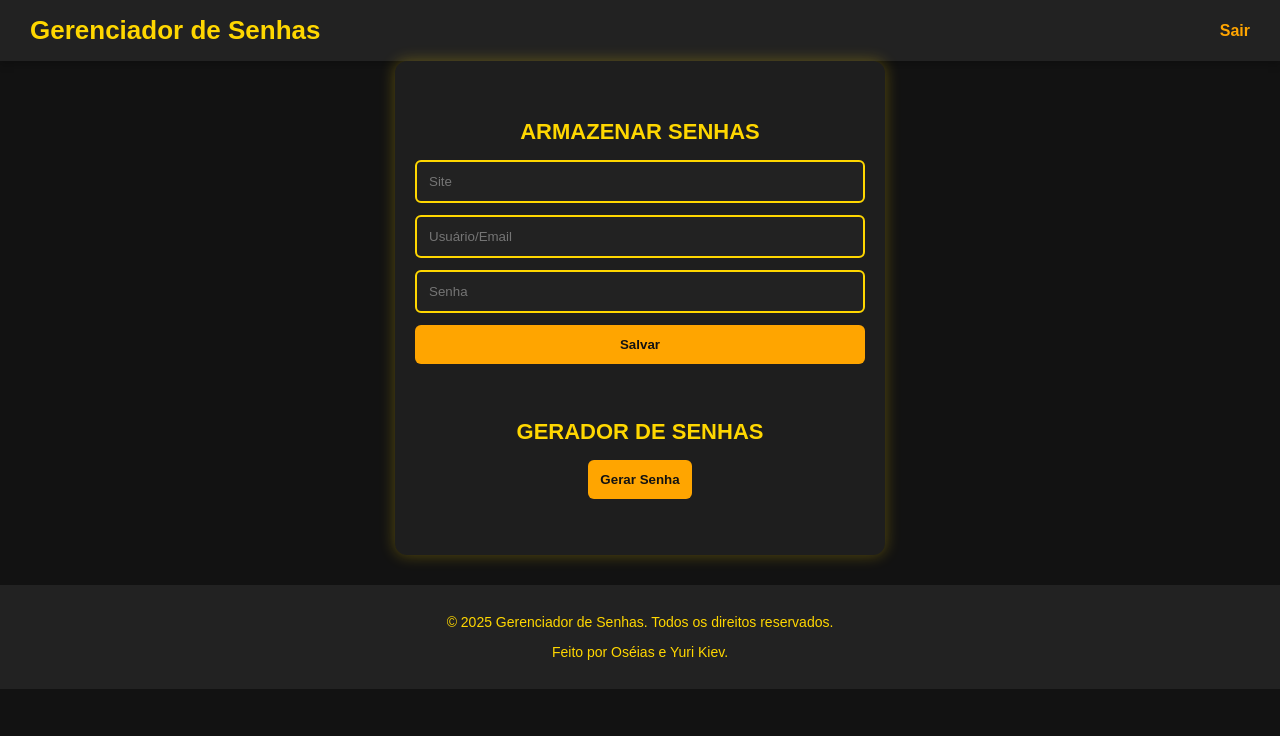
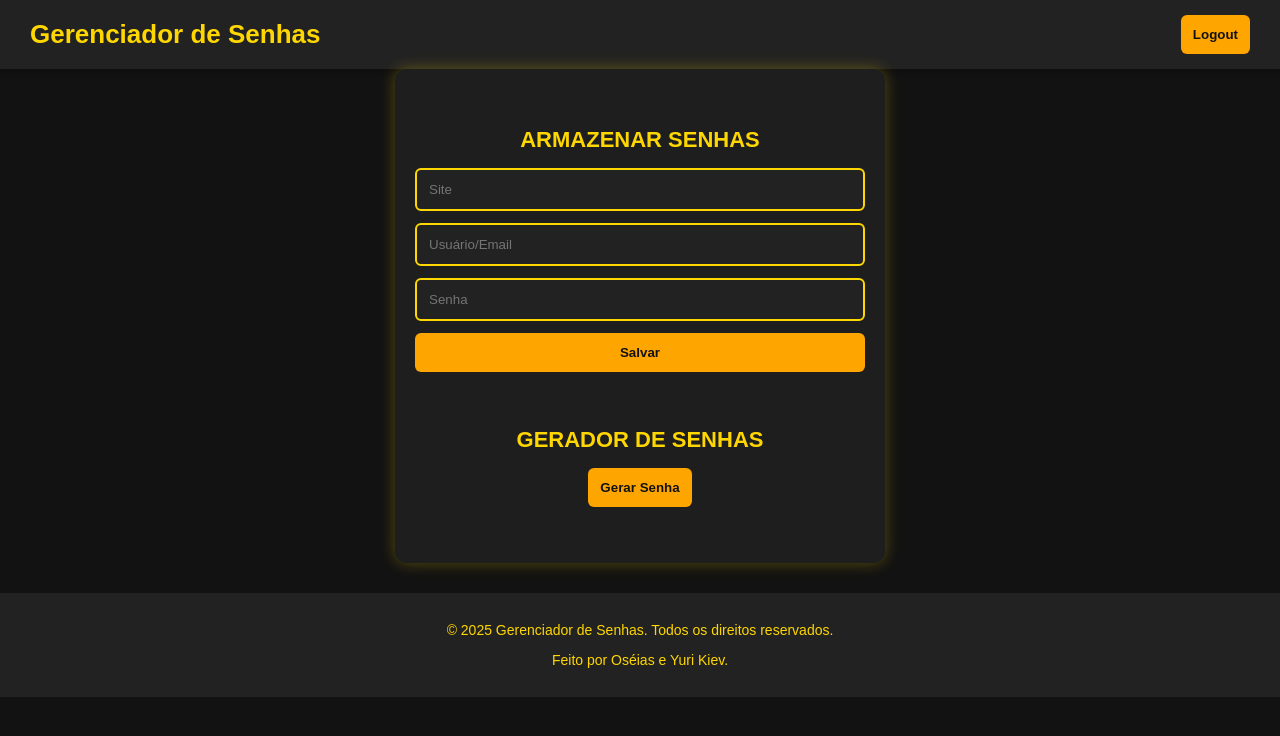
Before and after one commit to oseias00/projeto_lsw, a plain HTML site: page interface.html in a window 1280 px wide. Drawn offline with Linux system fonts and the light colour scheme.

Commit message:
adicionando botao logout

```diff
--- a/interface.html
+++ b/interface.html
@@ -12,9 +12,7 @@
 <body>
     <header>
         <h1>Gerenciador de Senhas</h1>
-        <nav>
-            <a href="index.html">Sair</a>
-        </nav>
+        <button id="logoutButton" onclick="logout()">Logout</button>
     </header>
 
     <main>
--- a/interface.js
+++ b/interface.js
@@ -34,6 +34,11 @@ document.addEventListener("DOMContentLoaded", () => {
         }
     });
 
+    function logout() {
+        localStorage.removeItem('Sessão');
+        window.location.href = 'login.html';
+      }
+
     function displayPasswords() {
         passwordList.innerHTML = "";
         const passwords = JSON.parse(localStorage.getItem("passwords")) || [];
```
